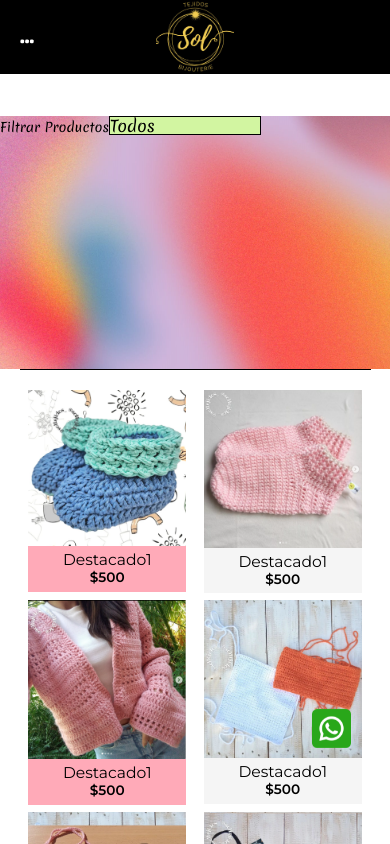
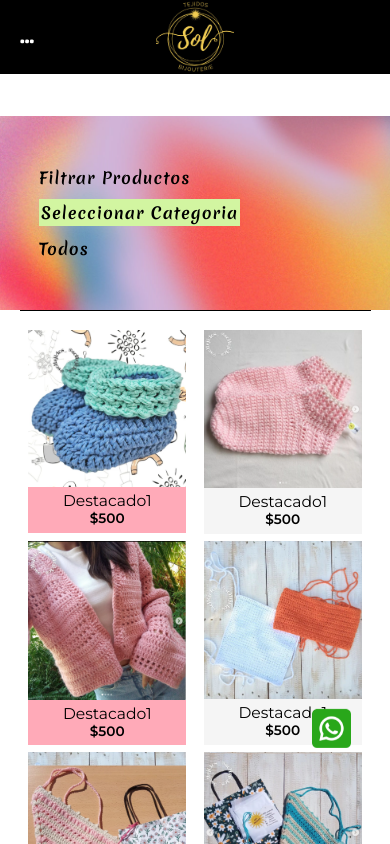
Before and after one commit to Orianamartina/Sol, a Next.js app: page /shop in a window 390 px wide. Shown: the top 844 px of the page. Built offline with nearby package versions, Linux system fonts and the light colour scheme.

Commit message:
mobile options

```diff
--- a/src/app/components/Footer.css
+++ b/src/app/components/Footer.css
@@ -5,8 +5,12 @@
     justify-content: space-evenly;
     font-family: var(--font);
     font-weight: 100;
-    font-size: small;
+    font-size: xx-small;
     text-align: center;
     background-color: black;
     color: var(--2);
 }
+#footer h3{
+    margin: 2%;
+    width: 100%;
+}
--- a/src/app/components/Footer.jsx
+++ b/src/app/components/Footer.jsx
@@ -6,14 +6,14 @@ function Footer() {
   return (
     <>
         <div id="footer">
-            <div>
+            <div >
                 <h3>Instagram</h3>
                 <h3>Info util</h3>
                 <h3>Algo mas?</h3>
                 <h3>Como comprar?</h3>
             </div>
 
-            <div>
+            <div >
                 <h3>Contacto:</h3>
                 <h3>addjaskda@gmail.com</h3>
                 <h3>+5411312382</h3>
--- a/src/app/components/Header.css
+++ b/src/app/components/Header.css
@@ -76,7 +76,7 @@
     .hidden{
         filter: opacity(0);
         transition-delay: 0.8s;
-        transform: translateY(-100%);
+        transform: translateY(-150%);
 
     }
     .show{
@@ -89,30 +89,30 @@
         transition: all 1s;
     }
     .delay-1{
-        transition: all 0.8s;
+        transition: all 0.7s;
         transition-delay: 0.1s;
     }
     .delay-2{
-        transition: all 0.8s;
+        transition: all 0.7s;
         transition-delay: 0.2s;
     }
     .delay-3{
-        transition: all 0.8s;
+        transition: all 0.7s;
         transition-delay: 0.3s;
     }
 
     .delay-4{
-        transition: all 0.8s;
+        transition: all 0.7s;
         transition-delay: 0.4s;
     }
 
     .delay-5{
-        transition: all 0.8s;
+        transition: all 0.7s;
         transition-delay: 0.5s;
     }
 
     .delay-6{
-        transition: all 0.8s;
+        transition: all 0.7s;
         transition-delay: 0.6s;
     }
 
--- a/src/app/components/MainBanner.css
+++ b/src/app/components/MainBanner.css
@@ -7,3 +7,8 @@
     color: black;
     font-size: x-large;
 }
+@media (max-width:800px){
+    #mainBanner{
+        background-image: url("../../Images/backgroundmobile.jpg");
+    }
+}
--- a/src/app/shop/CategoriasShop.css
+++ b/src/app/shop/CategoriasShop.css
@@ -1,19 +1,79 @@
 
 
 #categoriasShop{
-    width: 100%;
+    max-width: 100%;
     font-size: small;
     background-image: url("../../Images/ee20fd45-85f9-409a-b1df-1a1972f19fb4.jfif");
     background-size: cover;
-    height: 30vh;
     margin-top: 0;
+    padding: 10%;
 }
 
-#categoriasShop ul{
-    list-style-type: none;
+#categoriasShop h1{
+    letter-spacing: 1px;
+    font-size: medium;
+}
+#categoriasShop h3{
+    margin: 0;
+}
+#categoriasShop h2{
+    margin: 0;
+}
+.selectMain h1{
+    width: fit-content;
+    padding: 2px;
+    background-color: var(--5);
+    margin: 0;
+    cursor: pointer;
+    font-size: medium;
+
+}
+.showSelect{
     display: flex;
-    justify-content: space-evenly;
+    flex-direction: column;
+    position: absolute;
+    box-shadow: 2px 2px 6px black;
+    background-color: var(--5);
+    transition: 1s;
+    font-family: var(--font2);
+    font-weight: 100;
+    line-height: 160%;
+
+
+
 }
-#categoriasShop li{
+.hideSelect{
+
+    position: absolute;
+
+}
+.closedOptions{
+    background-color: transparent;
+    filter: opacity(0);
+    transition: all 0.5s;
+    display: none;
+}
+
+.openSelectOptions{
+    text-align: center;
+    filter: opacity(100);
+    transition: 0.5s;
+    padding: 4px;
+    border: 1px solid white;
+    font-size: smaller;
+}
+.boldOptions{
+    text-align: center;
+    filter: opacity(100);
+    transition: 0.5s;
+    padding: 4px;
+    border: 1px solid white;
+    font-size: small;
+    font-weight: bold;
+
+}
+.openSelectOptions:hover{
+    background-color: var(--4);
     cursor: pointer;
+    color: white;
 }
--- a/src/app/shop/CategoriasShop.jsx
+++ b/src/app/shop/CategoriasShop.jsx
@@ -1,30 +1,39 @@
-
+import { useState, useEffect } from "react"
 import "./CategoriasShop.css"
 
 
+
 function CategoriasShop(props) {
-
+  const [openSelect, setOpenSelect] = useState()
+  const [currentSelection, setCurrentSelection] = useState()
   return (
     <div id="categoriasShop">
-        Filtrar Productos
-        <select onChange={(e) => props.setCategoria(e.target.value)}>
-            <option name="default" value={"todos"}>Todos</option>
-              {props.categorias.map((categoria) => {
-                let options = Object.entries(categoria)
+        <h1>Filtrar Productos</h1>
+        <div className="selectMain" >
+          <h1 onClick={() =>{setOpenSelect(!openSelect)}}>Seleccionar Categoria</h1>
+          <div className={openSelect? "selectOptions showSelect": "selectOptions hideSelect"}>
+            <h3 className={openSelect?"openSelectOptions":"closedOptions"} onClick={() => {props.setCategoria("todos");setCurrentSelection(false); setOpenSelect(!openSelect)}}>Todos</h3>
+            {props.categorias.map((categoria) =>{
+              let options = Object.entries(categoria)
               return(
-                  <optgroup key={options[0][0]} label={options[0][0]}>
-                    <option name="todos" value={options[0][0]}>Todo</option>
-                    {options[0][1].map(opt => {
-                      return( <option name={opt} value={opt} key={opt}>{opt}</option>)
+                <div>
+                  <h2 className={openSelect?"boldOptions openSelectOptions":"closedOptions"} onClick={() => {props.setCategoria(options[0][0]) ;setCurrentSelection(options[0][0]); setOpenSelect(!openSelect)}}>
+                    {options[0][0]}
+                  </h2>
+                  {options[0][1].map(opt => {
+                    return(
+                      <h3 className={openSelect?"openSelectOptions":"closedOptions"} onClick={() => {props.setCategoria(opt); setCurrentSelection(opt); setOpenSelect(!openSelect)}}>
+                        {opt}
+                      </h3>
+                    )
+                  })}
+                </div>
 
-                    })}
-                  </optgroup>
-                )
-
+              )
             })}
-
-
-        </select>
+          </div>
+      </div>
+      <h1>{currentSelection? currentSelection: "Todos"}</h1>
     </div>
   )
 }
--- a/src/app/shop/page.jsx
+++ b/src/app/shop/page.jsx
@@ -67,9 +67,9 @@ const categorias = [
 export default function Shop() {
 
 
-  const [categoria, setCategoria] = useState("")
+
   const [productos, setProductos] = useState()
-  const [selectedProducto, setSelectedProducto] = useState()
+
   const dispatch = useDispatch()
   const store = useStore()
   useEffect(() => {
@@ -85,6 +85,7 @@ export default function Shop() {
 
  const filtrarProductos = (categoria) => {
     const products = store.getState().redux.value.products
+    console.log(categoria)
     if (categoria == "todos"){
       setProductos(products)
     }
@@ -101,7 +102,7 @@ export default function Shop() {
     <>
       <div className={"shopPage"}>
         <CategoriasShop categorias={categorias} setCategoria={filtrarProductos} />
-        <ProductSection productos={productos} setSelectedProducto={setSelectedProducto}/>
+        <ProductSection productos={productos}/>
       </div>
 
     </>
```
Also changed, not shown: src/Images/backgroundmobile.jpg (added).
